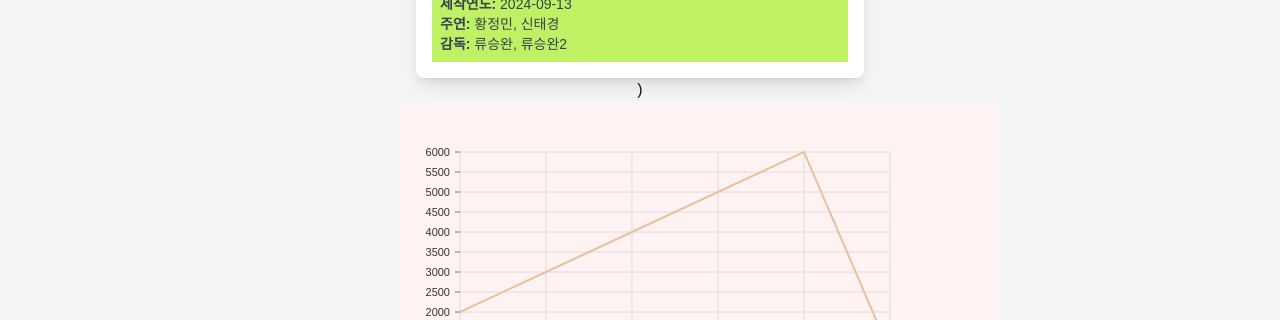
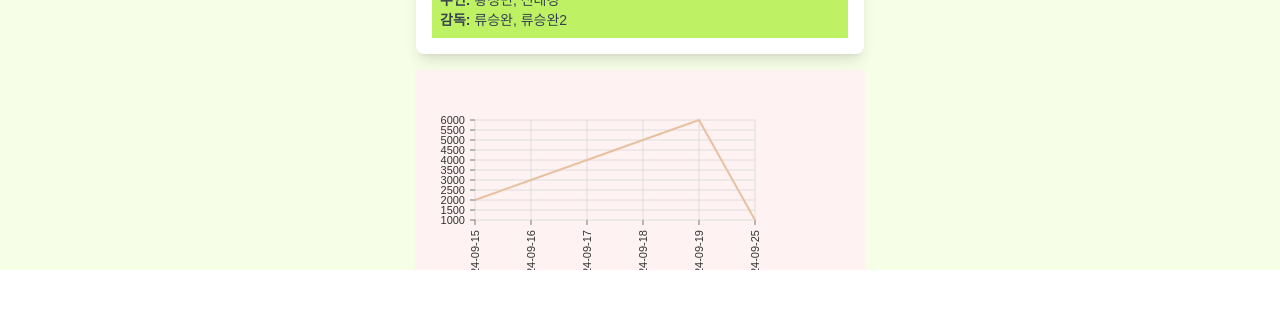
Before and after one commit to polar-movchart/polar-movchart-client, a Next.js app: page /movie in a window 1280 px wide. Shown: the part 594-914 px from the top of the page. After the commit the page ends 864 px from the top, so only its background shows below. Built offline with nearby package versions, Linux system fonts and the light colour scheme.

Commit message:
feat: 메인 페이지랑 movie 상세 페이지랑 가로 화면이 같은 길이로 표시되도록 설정

```diff
--- a/src/app/components/LineChart.tsx
+++ b/src/app/components/LineChart.tsx
@@ -8,9 +8,9 @@ import { ResponsiveLine } from '@nivo/line'
 // no chart will be rendered.
 // website examples showcase many properties,
 // you'll often use just a few of them.
-const LineChart = ({ data /* see data tab */ }) => {
+const LineChart = ({ data, width, height /* see data tab */ }) => {
     return (
-    <div className="bg-red-50 "style={{ height: '300px', width: '600px' }}>
+    <div className="bg-red-50" style={{ height: height, width: width }}>
         <ResponsiveLine
             data={data}
             margin={{ top: 50, right: 110, bottom: 50, left: 60 }}
--- a/src/app/movie/page.tsx
+++ b/src/app/movie/page.tsx
@@ -44,10 +44,12 @@ export default function Movie() {
     }
   ];
 
+  const cardWidth = '450px';
+  const chartHeight = '200px';
 
   return (
     <Layout>
-      <div className="min-h-screen bg-gray-100 text-center">
+      <div className="min-h-screen bg-gray-100">
         {/* 탭 섹션 */}
         <div className="flex justify-center space-x-4 py-4">
           <button className="px-4 py-2 bg-red-600 text-white font-semibold rounded-md">
@@ -57,10 +59,9 @@ export default function Movie() {
             전문가별 별점
           </button>
         </div>
-        <div className="flex flex-row justify-center">
+        <div className="bg-lime-50 flex justify-center">
           {/* 영화 카드 섹션 */}
           <div className="flex flex-col items-center">
-            (
             <MovieCard
               key={movie.id}
               id={id}
@@ -77,11 +78,10 @@ export default function Movie() {
               main_cast={movie.main_cast}
               directors={movie.directors}
             />
-            )
 
             {/* 라인차트 표시 */}
-            <div className="w-[80%] mx-auto">
-              <LineChart data={chartData} /> {/* 차트를 표시하는 부분 */}
+            <div className="w-full mt-4">
+              <LineChart data={chartData} width={cardWidth} height={chartHeight}/> {/* 차트를 표시하는 부분 */}
             </div>
 
           </div>
--- a/src/app/page.tsx
+++ b/src/app/page.tsx
@@ -69,7 +69,7 @@ export default function Home() {
 
   return (
     <Layout>
-      <div className="min-h-screen bg-gray-100 text-center">
+      <div className="bg-orange-300 min-h-screen">
         {/* 탭 섹션 */}
         <div className="flex justify-center space-x-4 py-4">
           <button className="px-4 py-2 bg-red-600 text-white font-semibold rounded-md">
```
